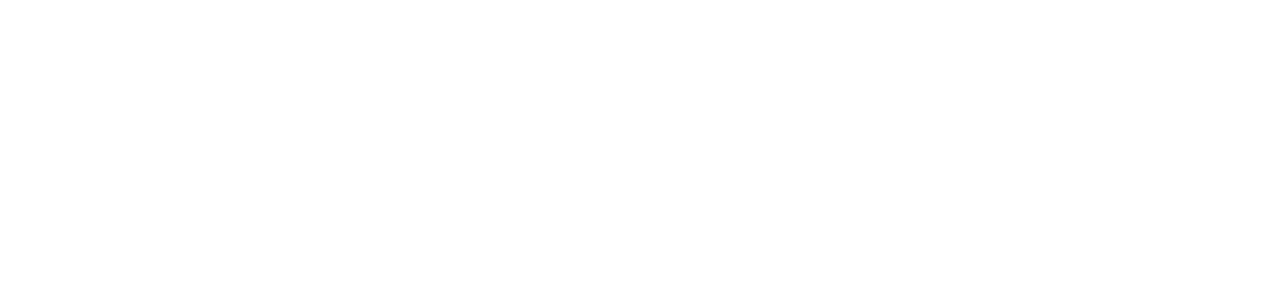
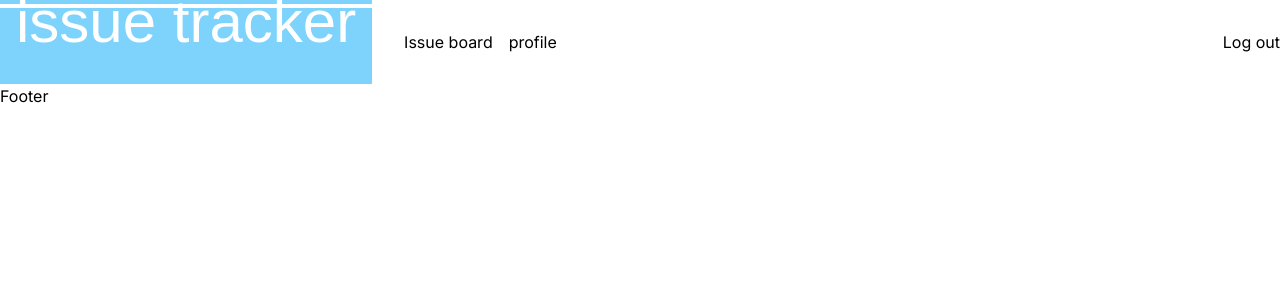
Before and after one commit to badeyesightcat/stackblitz-next-trial, a Next.js app: page / in a window 1280 px wide. Shown: the top 300 px of the page. Built offline with nearby package versions, Linux system fonts and the light colour scheme; a web font is replaced by a local one.

Commit message:
use fonts util and navbar and footer

```diff
--- a/app/layout.tsx
+++ b/app/layout.tsx
@@ -1,12 +1,12 @@
-import './globals.css';
-import type { Metadata } from 'next';
-import { Inter } from 'next/font/google';
-
-const inter = Inter({ subsets: ['latin'] });
+import type { Metadata } from "next";
+import Navbar from "@/components/navbar";
+import Footer from "@/components/footer";
+import fonts from "@/lib/fonts";
+import "./globals.css";
 
 export const metadata: Metadata = {
-  title: 'Create Next App',
-  description: 'Generated by create next app',
+  title: "Create Next App",
+  description: "Generated by create next app",
 };
 
 export default function RootLayout({
@@ -16,7 +16,13 @@
 }) {
   return (
     <html lang="en">
-      <body className={inter.className}>{children}</body>
+      <body className={fonts.inter.className}>
+        <div className="container mx-auto">
+          <Navbar />
+          {children}
+          <Footer />
+        </div>
+      </body>
     </html>
   );
 }
```
